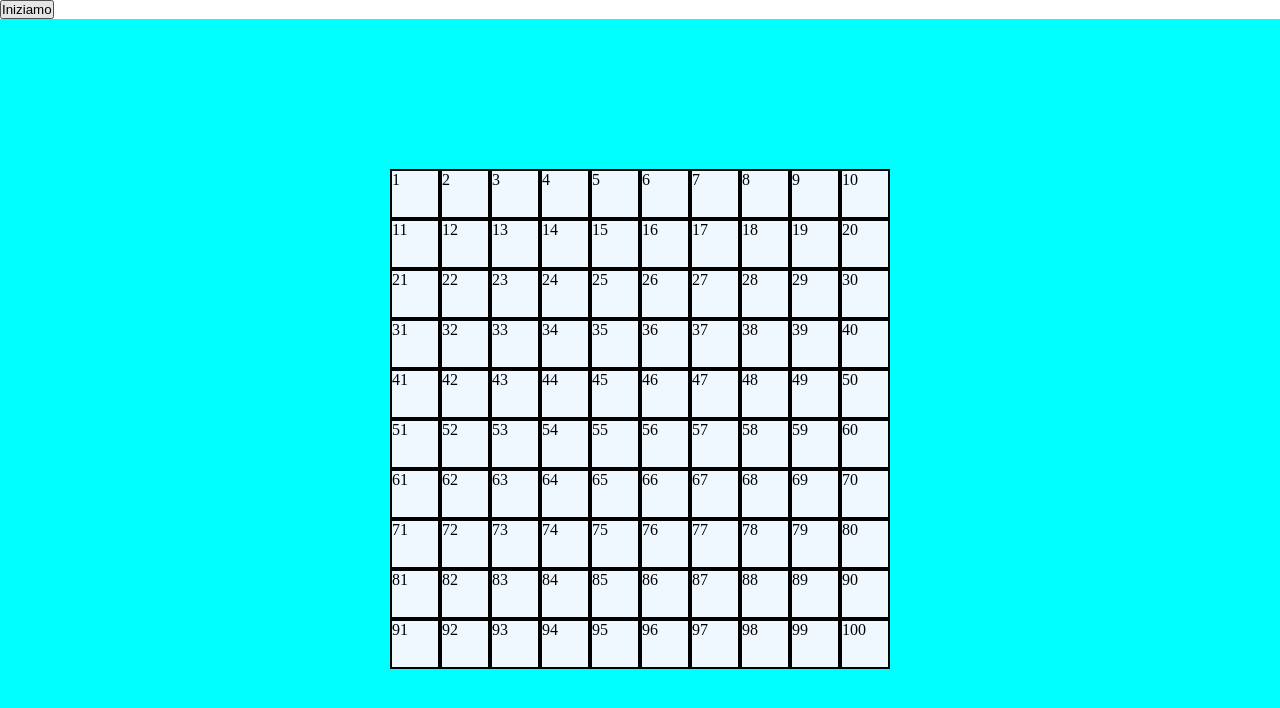
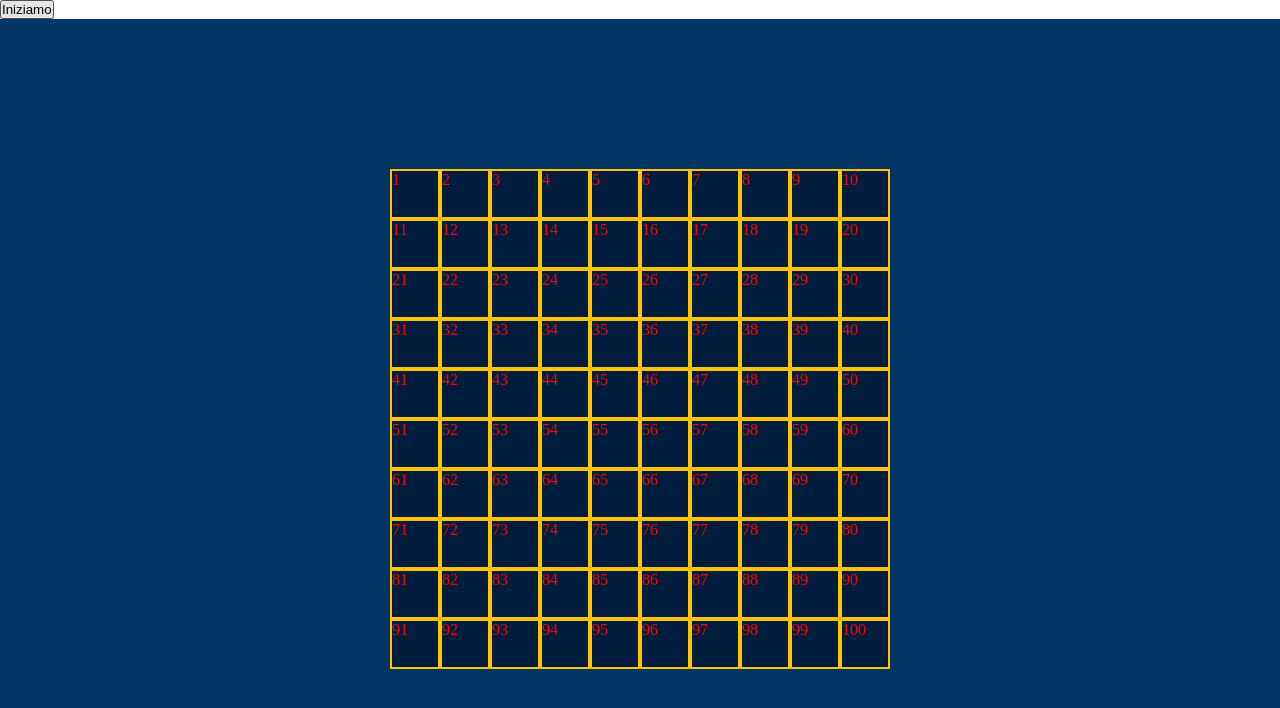
Before and after one commit to SainasFede/js-campominato-grid, a plain HTML site: page index.html in a window 1280 px wide. Drawn offline with Linux system fonts and the light colour scheme.

```diff
--- a/style/style.css
+++ b/style/style.css
@@ -9,7 +9,7 @@
   justify-content: center;
   align-items: center;
   height: 100vh;
-  background-color: aqua;
+  background-color: #003566;
 }
 
 .container{
@@ -17,16 +17,16 @@
   flex-wrap: wrap;
   justify-content: center;
   align-items: center;
-  background-color: brown;
   width: 500px;
   height: 500px;
 }
 
 .box-style{
-  background-color: aliceblue;
-  border: 2px solid black;
+  background-color: #001d3d;
+  border: 2px solid #ffc300;
   width: calc(100% / 10);
   height: calc(100% / 10);
+  color: red;
 }
 
 .lux{
```
